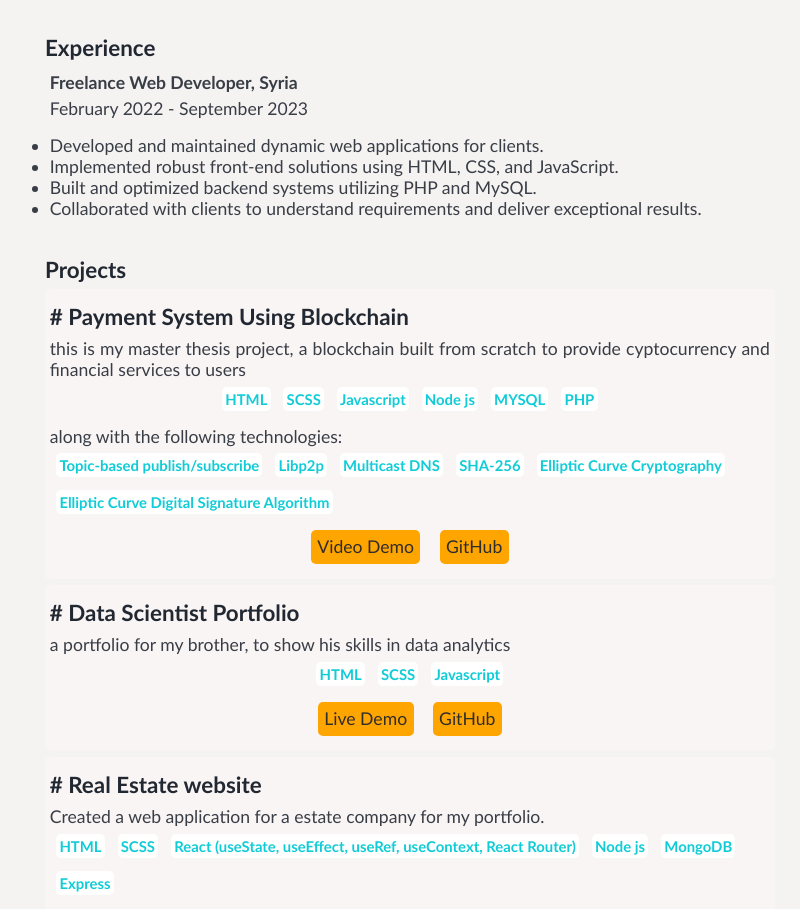
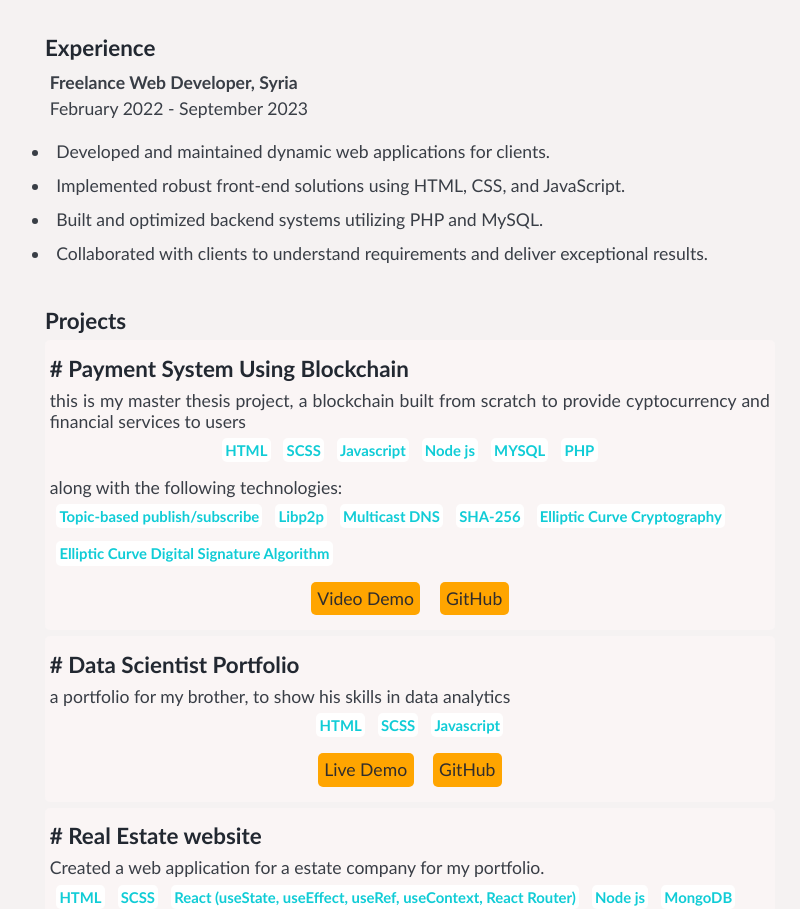
Before and after one commit to KinanSliman/portfolio, a React (Vite) app: page / in a window 1280 px wide. Shown: the part 820-1729 px from the top of the page, without its empty margins (211-1011 px from the left). Built offline with nearby package versions, Linux system fonts and the light colour scheme.

Commit message:
updating style

```diff
--- a/src/SCSS/_app.scss
+++ b/src/SCSS/_app.scss
@@ -144,6 +144,7 @@ body{
                     font-size: $midFont;
                 }
                 li{
+                    padding: 0.4rem;
                     color: $textColor;
                 }
             }
--- a/src/SCSS/style.css
+++ b/src/SCSS/style.css
@@ -141,6 +141,7 @@ body {
   }
 }
 .app .education .educationLevel ul li {
+  padding: 0.4rem;
   color: rgb(57, 62, 70);
 }
 .app .projects {
```
Also changed, not shown: 1 other file (tests, documents, lock files or other folders).
